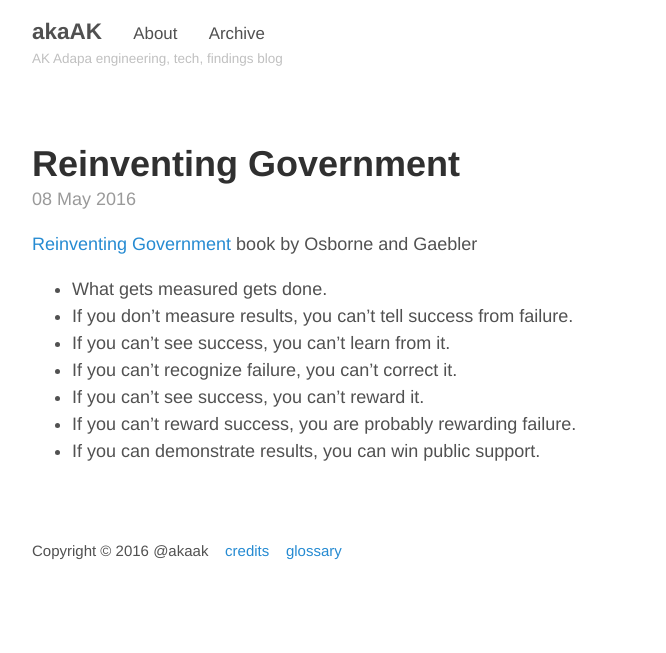
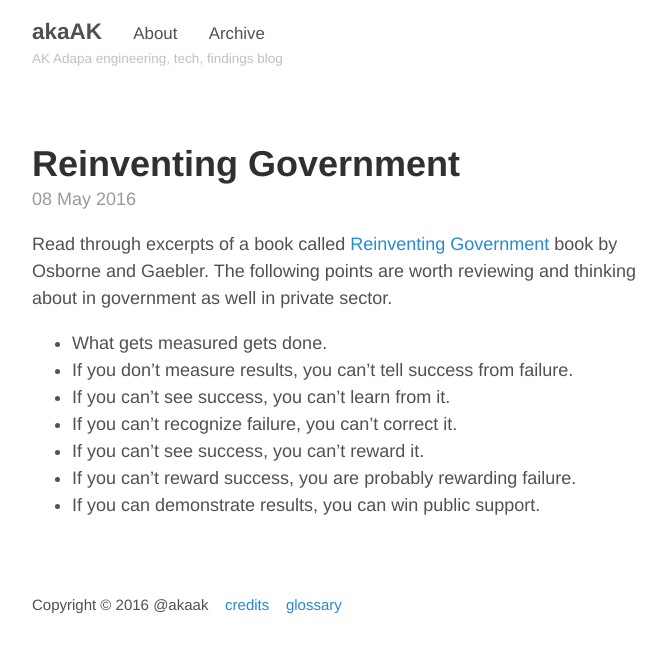
Before and after one commit to akaak/blog, a Jekyll site: the page built from index.html, in a window 1280 px wide. Shown: the top 653 px of the page, without its empty margins (293-959 px from the left). Built offline with Jekyll 4.4.1, drawn with Linux system fonts in a browser that asks for light colours; the list of posts is cut into pages by our own code.

Commit message:
new post

```diff
--- a/_posts/2016-05-08-reinventing-government.md
+++ b/_posts/2016-05-08-reinventing-government.md
@@ -1,5 +1,5 @@
 
-[Reinventing Government](http://www.amazon.com/Reinventing-Government-Entrepreneurial-Spirit-Transforming/dp/0452269423) book by Osborne and Gaebler
+Read through excerpts of a book called [Reinventing Government](http://www.amazon.com/Reinventing-Government-Entrepreneurial-Spirit-Transforming/dp/0452269423) book by Osborne and Gaebler. The following points are worth reviewing and thinking about in government as well in private sector.
 
 - What gets measured gets done.
 - If you don’t measure results, you can’t tell success from failure.
```
